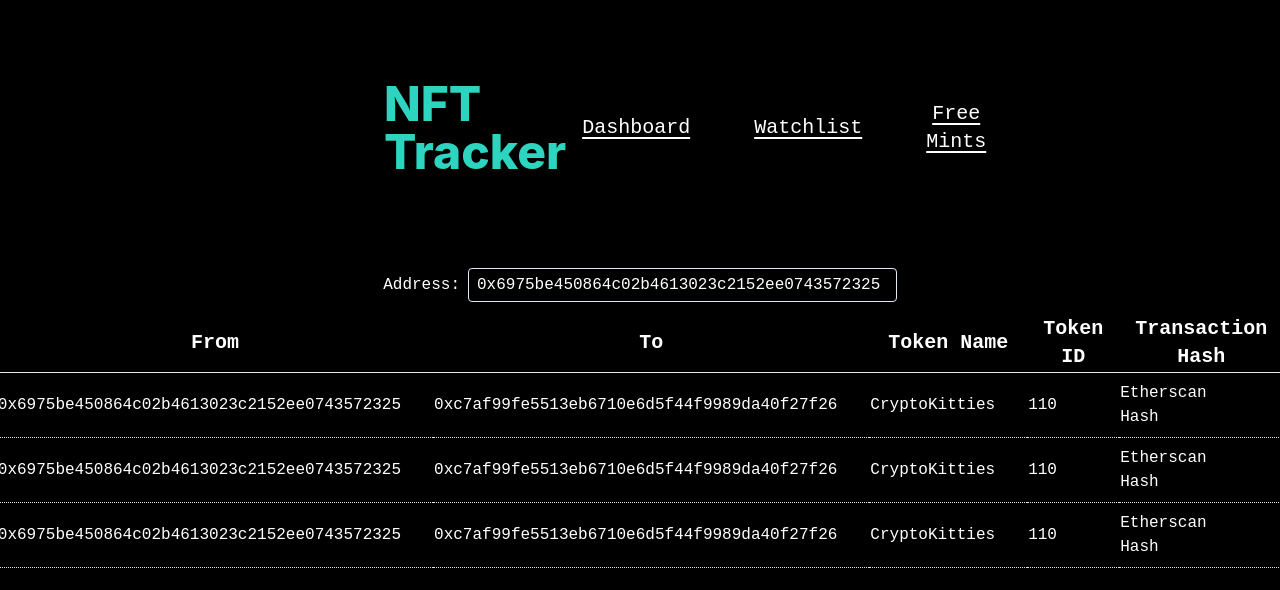
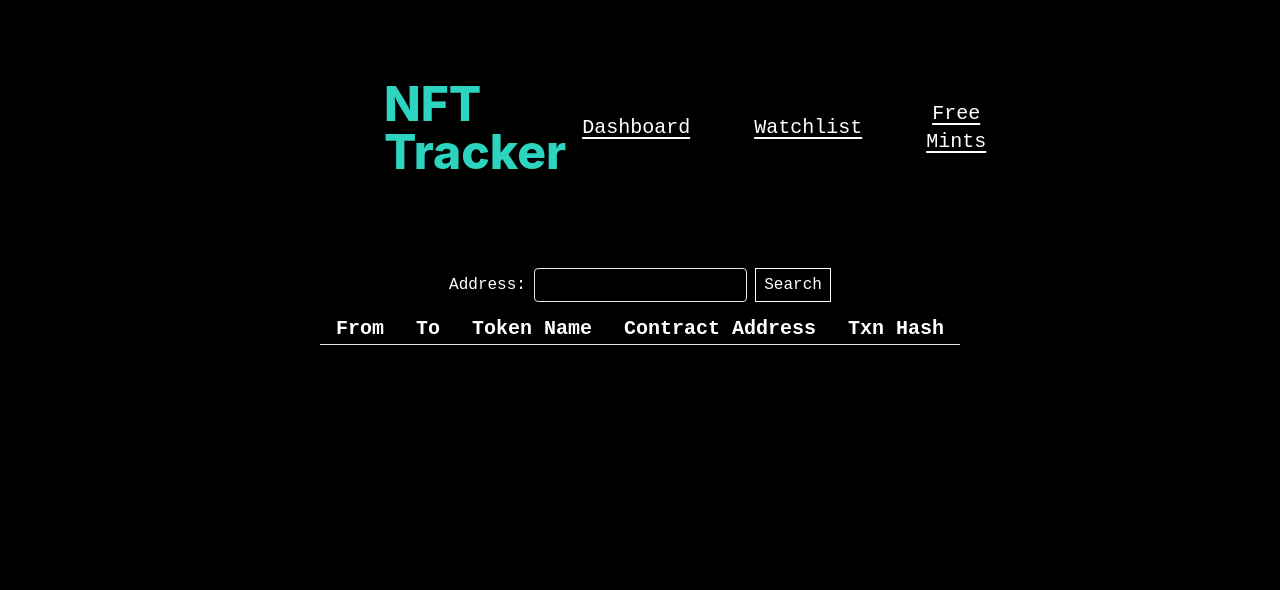
Before and after one commit to arcane-group/nft-tracker, a Next.js app: page /watchlist in a window 1280 px wide. Shown: the top 590 px of the page. Built offline with nearby package versions, Linux system fonts and the light colour scheme; what react-moralis would draw is missing.

Commit message:
display historical etherscan data

```diff
--- a/components/TxnData.tsx
+++ b/components/TxnData.tsx
@@ -1,19 +1,28 @@
 import { shortenAddress } from "../helpers"
+import { ExternalLinkIcon } from "@heroicons/react/outline"
 
-const TxnData = () => {
+interface TxnProps {
+  from: string
+  to: string
+  tokenName: string
+  contractAddress: string
+  txHash: string
+}
+
+const TxnData = (txn: TxnProps) => {
   return (
     <tr className='border-b border-dotted'>
-      <td className='pr-8 py-2'>0x6975be450864c02b4613023c2152ee0743572325</td>
-      <td className='pr-8 py-2'>0xc7af99fe5513eb6710e6d5f44f9989da40f27f26</td>
-      <td className='pr-8 py-2'>CryptoKitties</td>
-      <td className='pr-8 py-2'>110</td>
+      <td className='pr-8 py-2'>{txn.from}</td>
+      <td className='pr-8 py-2'>{txn.to}</td>
+      <td className='pr-8 py-2'>{txn.tokenName}</td>
+      <td className='pr-8 py-2'>{txn.contractAddress}</td>
       <td className='pr-8 py-2'>
         <a
-          href='https://etherscan.io/tx/0xba589935866674e3a7fedabd52c043a497dcf00d40f68192ddf83ae93dc1b8d7'
+          href={"https://etherscan.io/tx/" + txn.txHash}
           target='_blank'
           rel='noreferrer'
         >
-          Etherscan Hash
+          <ExternalLinkIcon className='h-5 w-5 text-white' />
         </a>
       </td>
     </tr>
--- a/pages/watchlist.tsx
+++ b/pages/watchlist.tsx
@@ -2,27 +2,58 @@ import type { NextPage } from "next"
 import { useEffect, useState } from "react"
 import TxnData from "../components/TxnData"
 
+interface TxnData {
+  blockHash: string
+  blockNumber: string
+  confirmations: string
+  contractAddress: string
+  cumulativeGasUsed: string
+  from: string
+  gas: string
+  gasPrice: string
+  gasUsed: string
+  hash: string
+  input: string
+  nonce: string
+  timeStamp: string
+  to: string
+  tokenDecimal: string
+  tokenID: string
+  tokenName: string
+  tokenSymbol: string
+  transactionIndex: string
+}
+
 const Watchlist: NextPage = () => {
-  const [userAddress, setUserAddress] = useState<string>(
-    "0x6975be450864c02b4613023c2152ee0743572325"
-  )
-  const fetchData = async () => {
+  const [searchAddress, setSearchAddress] = useState<string>()
+  const [txnData, setTxnData] = useState<TxnData[]>([])
+
+  const submitQuery = async () => {
     const response = await fetch(
-      `https://api.etherscan.io/api?module=account&action=tokennfttx&address=${userAddress}&page=1&offset=110&startblock=0&endblock=27025780&sort=asc&apikey=${process.env.ETHERSCAN_API_KEY}`
+      `https://api.etherscan.io/api?module=account&action=tokennfttx&address=${searchAddress}&page=1&offset=100&startblock=0&endblock=27025780&sort=desc&apikey=${process.env.ETHERSCAN_API_KEY}`
     )
     const res = await response.json()
-    console.log("res:", res)
+    console.log("res:", res.result)
+    setTxnData(res.result)
   }
 
   const handleInputChange = (e: any) => {
     console.log("event:", e.target.value)
+    setSearchAddress(e.target.value)
   }
 
-  const checkAddressValidity = () => {}
+  const displayTxns = txnData.map((txn) => (
+    <TxnData
+      key={txn.hash}
+      from={txn.from}
+      to={txn.to}
+      tokenName={txn.tokenName}
+      contractAddress={txn.contractAddress}
+      txHash={txn.hash}
+    />
+  ))
 
-  // useEffect(() => {
-  //   fetchData()
-  // }, [])
+  // const checkAddressValidity = () => {}
 
   return (
     <div className='flex justify-center text-white font-roboto'>
@@ -32,9 +63,15 @@ const Watchlist: NextPage = () => {
           <input
             type='text'
             onChange={handleInputChange}
-            value={userAddress}
-            className='bg-black ml-2 w-1/3 border border-slate-200 rounded px-2 py-1'
+            value={searchAddress}
+            className='bg-black mx-2 w-1/3 border border-slate-200 rounded px-2 py-1'
           />
+          <button
+            className='border border-white px-2 py-1'
+            onClick={submitQuery}
+          >
+            Search
+          </button>
         </h1>
         <div>
           <table className='table-auto'>
@@ -43,15 +80,11 @@ const Watchlist: NextPage = () => {
                 <th className='px-4'>From</th>
                 <th className='px-4'>To</th>
                 <th className='px-4'>Token Name</th>
-                <th className='px-4'>Token ID</th>
-                <th className='px-4'>Transaction Hash</th>
+                <th className='px-4'>Contract Address</th>
+                <th className='px-4'>Txn Hash</th>
               </tr>
             </thead>
-            <tbody>
-              <TxnData />
-              <TxnData />
-              <TxnData />
-            </tbody>
+            <tbody>{displayTxns}</tbody>
           </table>
         </div>
       </div>
--- a/tailwind.config.js
+++ b/tailwind.config.js
@@ -9,7 +9,7 @@ module.exports = {
         body: ["Montserrat", "san-serif"],
         header: ["Messapia", "sans-serif"],
         Inter: ["Inter", "sans-serif"],
-        roboto: ["Roboto Mono", "monospace"],
+        roboto: ['"Roboto Mono"', "monospace"],
       },
       colors: {
         midnight: "#1b2536",
```
Also changed, not shown: .eslintrc.json.
